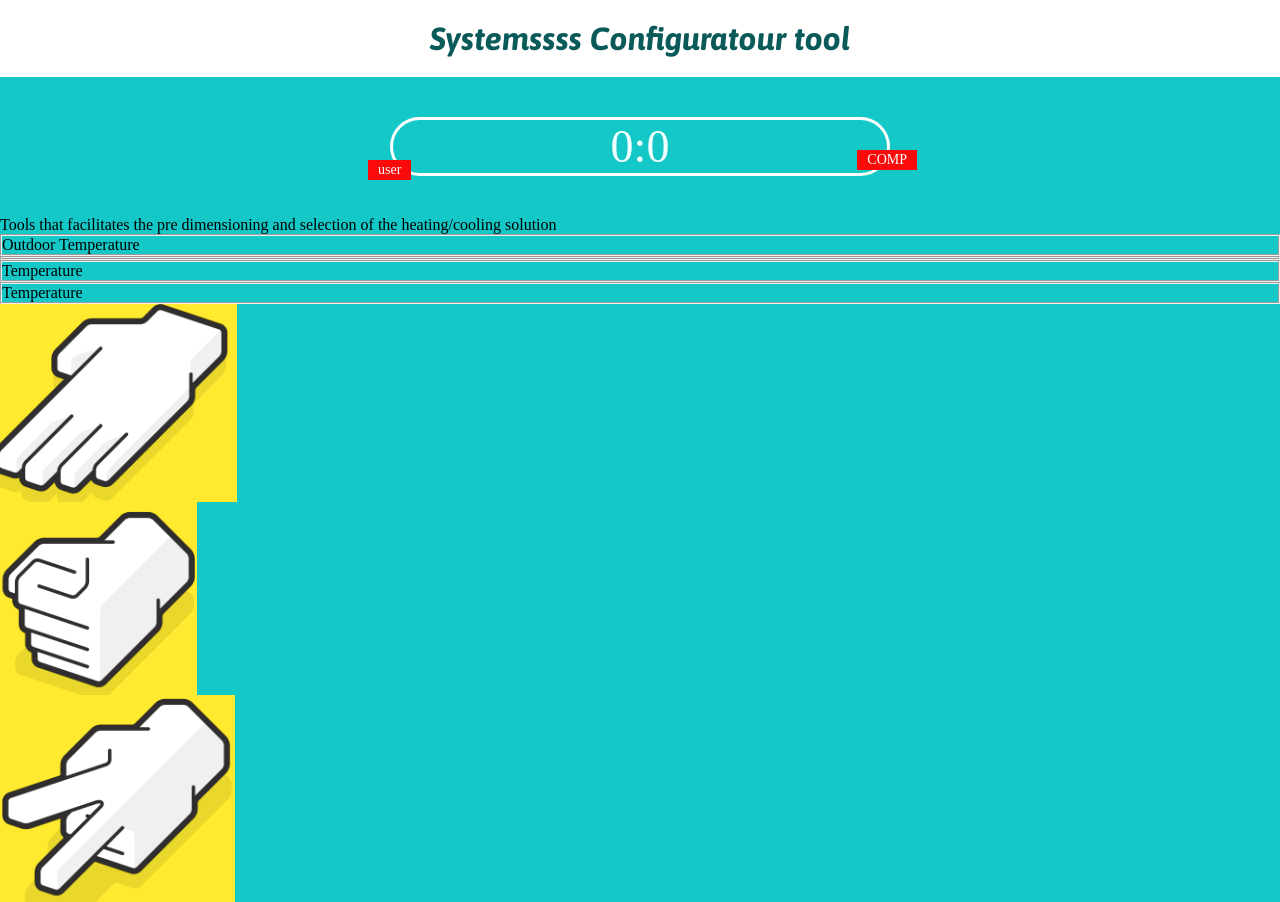
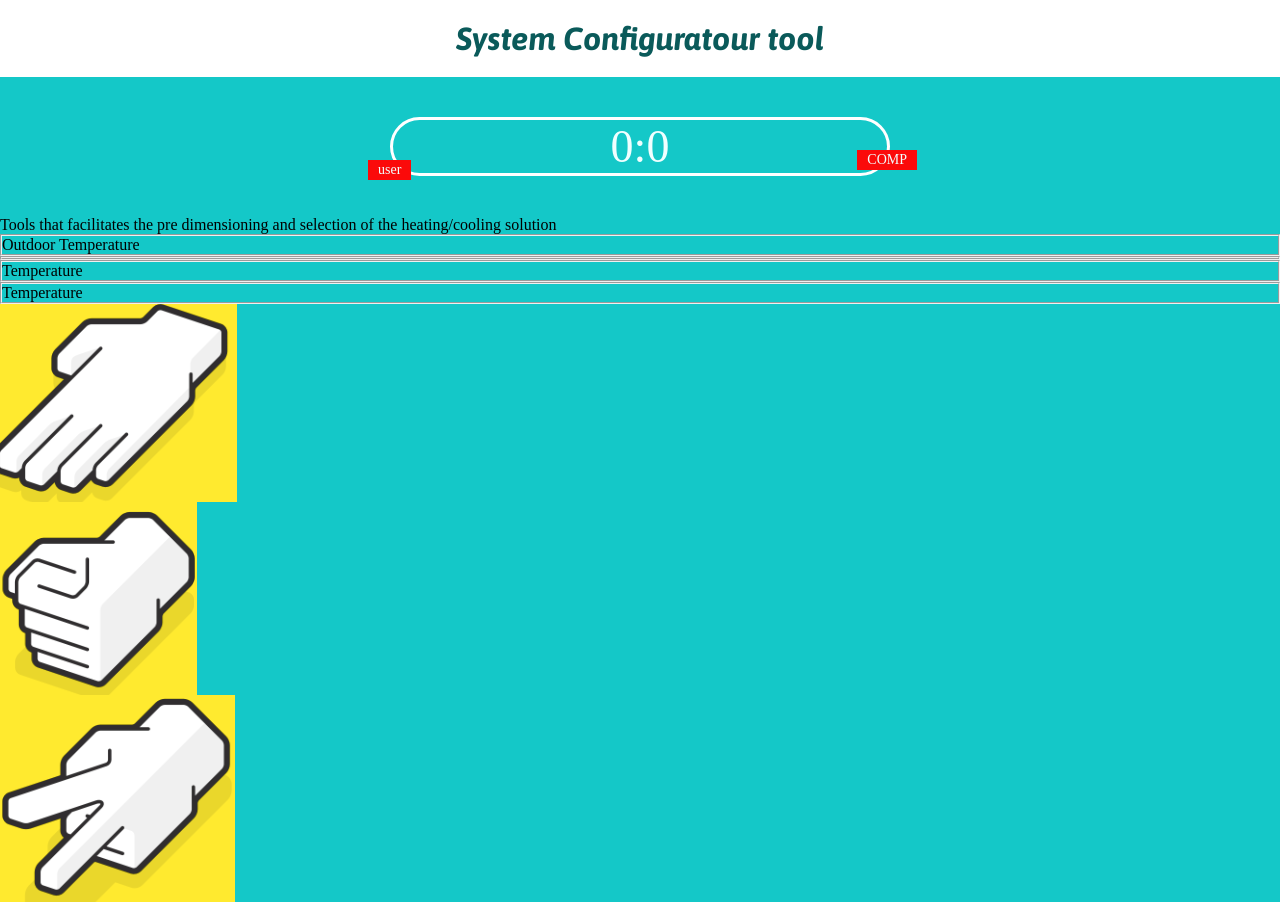
Before and after one commit to jadkh/systemConfigurator, a plain HTML site: page index.html in a window 1280 px wide. Drawn offline with Linux system fonts and the light colour scheme.

Commit message:
fixed typo

```diff
--- a/index.html
+++ b/index.html
@@ -9,7 +9,7 @@
 
                     <body>
                                 <header>
-                                    <h1>Systemssss Configuratour tool</h1>
+                                    <h1>System Configuratour tool</h1>
                                 </header>
                                 <div class="score-board">
                                         <div id="user-label" class="badge">user  </div>
```
